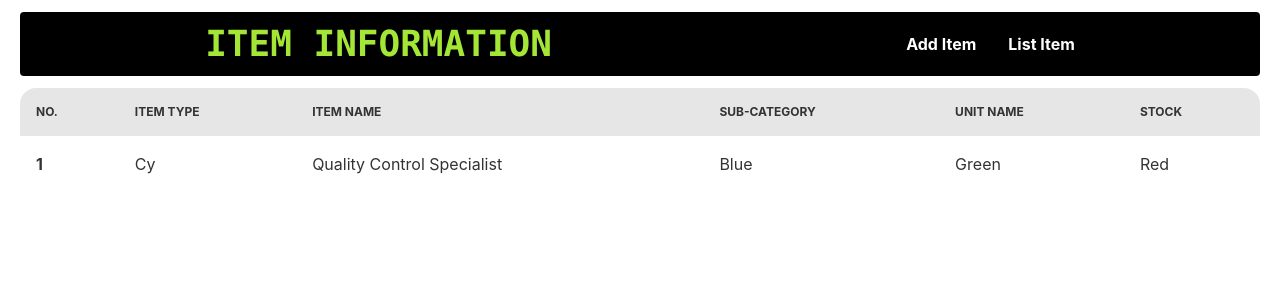
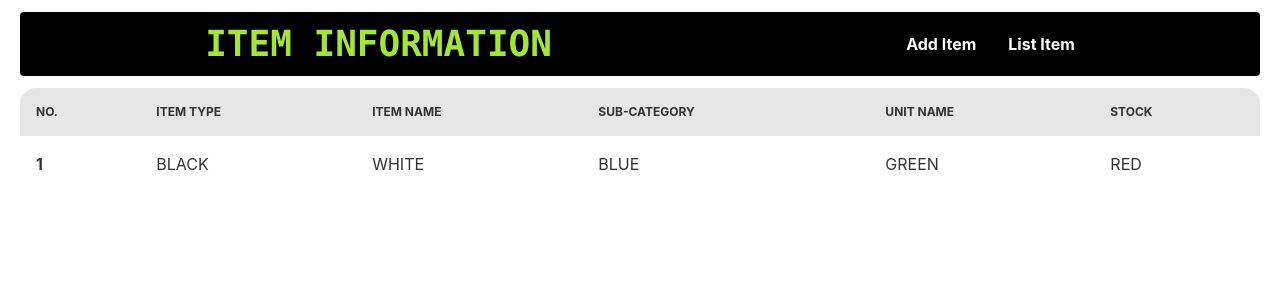
Before and after one commit to Sanjidk/jobtask-iteminfo-frontend, a React (Create React App) app: page /listItem in a window 1280 px wide. Shown: the top 300 px of the page. Built offline with nearby package versions, Linux system fonts and the light colour scheme.

Commit message:
recover something

```diff
--- a/src/pages/CreatedItem.js
+++ b/src/pages/CreatedItem.js
@@ -18,11 +18,11 @@ const CreatedItem = () => {
                     <tbody>
                         <tr>
                             <th>1</th>
-                            <td>Cy</td>
-                            <td>Quality Control Specialist</td>
-                            <td>Blue</td>
-                            <td>Green</td>
-                            <td>Red</td>
+                            <td>BLACK</td>
+                            <td>WHITE</td>
+                            <td>BLUE</td>
+                            <td>GREEN</td>
+                            <td>RED</td>
                         </tr>
                     </tbody>
                 </table>
--- a/src/pages/ItemInfo.js
+++ b/src/pages/ItemInfo.js
@@ -1,9 +1,11 @@
-import { useEffect, useState } from "react";
+import { useEffect, useRef, useState } from "react";
 import { Link } from "react-router-dom";
 // import SingleItem from '../pages/SingleItem';
 
 
 const ItemInfo = () => {
+
+    const itemNameRef = useRef("");
 
     const [items, setItems] = useState([]);
 
@@ -14,17 +16,25 @@ const ItemInfo = () => {
     }, [])
 
 
-    const handleAddItem = event => {
-        event.preventDefault();
+    // const handleAddItem = event => {
+    //     event.preventDefault();
 
-        // const itemType = event.target.itemType.value;
-        // const nameOfItem = event.target.itemName.value;
-        // const category = event.target.category.value;
-        // const unit = event.target.unit.value;
-        // const stocked = event.target.stock.value;
+    //     const itemType = event.target.itemType.value;
+    //     const nameOfItem = event.target.itemName.value;
+    //     const category = event.target.category.value;
+    //     const unit = event.target.unit.value;
+    //     const stocked = event.target.stock.value;
 
-        // console.log(nameOfItem);
-    }
+    //     console.log(stocked);
+    // }
+
+
+    const handleUnit = event1 => {
+        const newUnit = event1.target.unit2.value;
+
+        console.log(newUnit)
+
+    };
 
     return (
         <div>
@@ -33,7 +43,7 @@ const ItemInfo = () => {
 
                         <div className="grid lg:grid-cols-6 grid-cols-1 gap-2 m-4 shadow-lg p-4 font-bold">
                             <div>
-                            <select name="itemType" className="select w-full max-w-xs text-black hover:text-white border-0 bg-slate-300 hover:bg-black">
+                                <select className="select w-full max-w-xs text-black hover:text-white border-0 bg-slate-300 hover:bg-black">
                                     <option disabled selected> {item.type.item1} </option>
                                     <option>{item.type.item2}</option>
                                     <option>{item.type.item3}</option>
@@ -42,12 +52,12 @@ const ItemInfo = () => {
                             </div>
 
                             <div>
-                            <input type="text" name="itemName" placeholder="Item Name" className="border-2 border-black input input-bordered w-full max-w-xs" required />
+                                <input type="text" ref={itemNameRef} placeholder="Item Name" className="border-2 border-black input input-bordered w-full max-w-xs" />
                             </div>
 
                             <div className='flex lg:justify-around'>
                                 <div>
-                                <select name="category" className="select w-full max-w-xs text-black hover:text-white bg-slate-300 hover:bg-black">
+                                    <select className="select w-full max-w-xs text-black hover:text-white bg-slate-300 hover:bg-black">
                                         <option disabled selected> {item.category.item1} </option>
                                         <option>{item.category.item2}</option>
                                         <option>{item.category.item3}</option>
@@ -66,9 +76,9 @@ const ItemInfo = () => {
                                             <label for="category-1" className="btn btn-sm btn-circle absolute right-2 top-2">✕</label>
 
                                             <h3 className="font-bold text-lg">Add New Sub-Category</h3>
-                                        <input type="text" name="category" placeholder="Sub Category" className="border-2 border-black input input-bordered w-full max-w-xs" required />
+                                            <input name="category" type="text" placeholder="Sub Category" className="border-2 border-black input input-bordered w-full max-w-xs" />
                                             <div className="modal-action">
-                                            <label for="category-1" className="btn">Add</label>
+                                                <button className="btn btn-primary text-white font-bold">Add Category</button>
                                             </div>
                                         </div>
                                     </div>
@@ -77,7 +87,7 @@ const ItemInfo = () => {
 
                             <div className='flex lg:justify-around'>
                                 <div>
-                                <select name="unit" className="select w-full max-w-xs text-black hover:text-white bg-slate-300 hover:bg-black">
+                                    <select className="select w-full max-w-xs text-black hover:text-white bg-slate-300 hover:bg-black">
                                         <option disabled selected> {item.unit.item1} </option>
                                         <option>{item.unit.item2}</option>
                                         <option>{item.unit.item3}</option>
@@ -90,23 +100,22 @@ const ItemInfo = () => {
                                         </svg>
                                     </label>
 
-                                <input type="checkbox" id="unit-1" className="modal-toggle" />
+                                    <input type="checkbox" name="unit1" id="unit-1" className="modal-toggle" />
                                     <div className="modal modal-middle">
                                         <div className="modal-box relative">
                                             <label for="unit-1" className="btn btn-sm btn-circle absolute right-2 top-2">✕</label>
 
                                             <h3 className="font-bold text-lg">Add New Unit Name</h3>
-                                        <input type="text" name="unit" placeholder="Unit Name" className="border-2 border-black input input-bordered w-full max-w-xs" required />
+                                            <input name="unit2" type="text" placeholder="Unit Name" className="border-2 border-black input input-bordered w-full max-w-xs" />
                                             <div className="modal-action">
-                                            <label for="unit-1" className="btn">Add</label>
-                                        </div>
+                                                <button onClick={handleUnit} className="btn btn-primary text-white font-bold">Add Unit</button>                                            </div>
                                         </div>
                                     </div>
                                 </div>
                             </div>
 
                             <div>
-                            <input type="number" name='stock' placeholder="Stock Limit" className="border-2 border-black input input-bordered w-full max-w-xs" required />
+                                <input type="number" placeholder="Stock Limit" className="border-2 border-black input input-bordered w-full max-w-xs" />
                             </div>
 
                             <div className='flex justify-around'>
@@ -128,11 +137,11 @@ const ItemInfo = () => {
                 <div className="flex justify-around bg-gray-300 p-3">
                     <div>
                         <button className="btn">
-                        <Link to='/listItem'> Cancel</Link>
+                            <Link to='/listItem'>Cancel</Link>
                         </button>
                     </div>
                     <div>
-                    <button type="submit" onClick={handleAddItem} className="btn btn-primary"> Save</button>
+                        <button type="submit" className="btn btn-primary">Save</button>
                     </div>
                 </div>
         </div>
```
Lines whose indentation alone changed are shown as unchanged.
